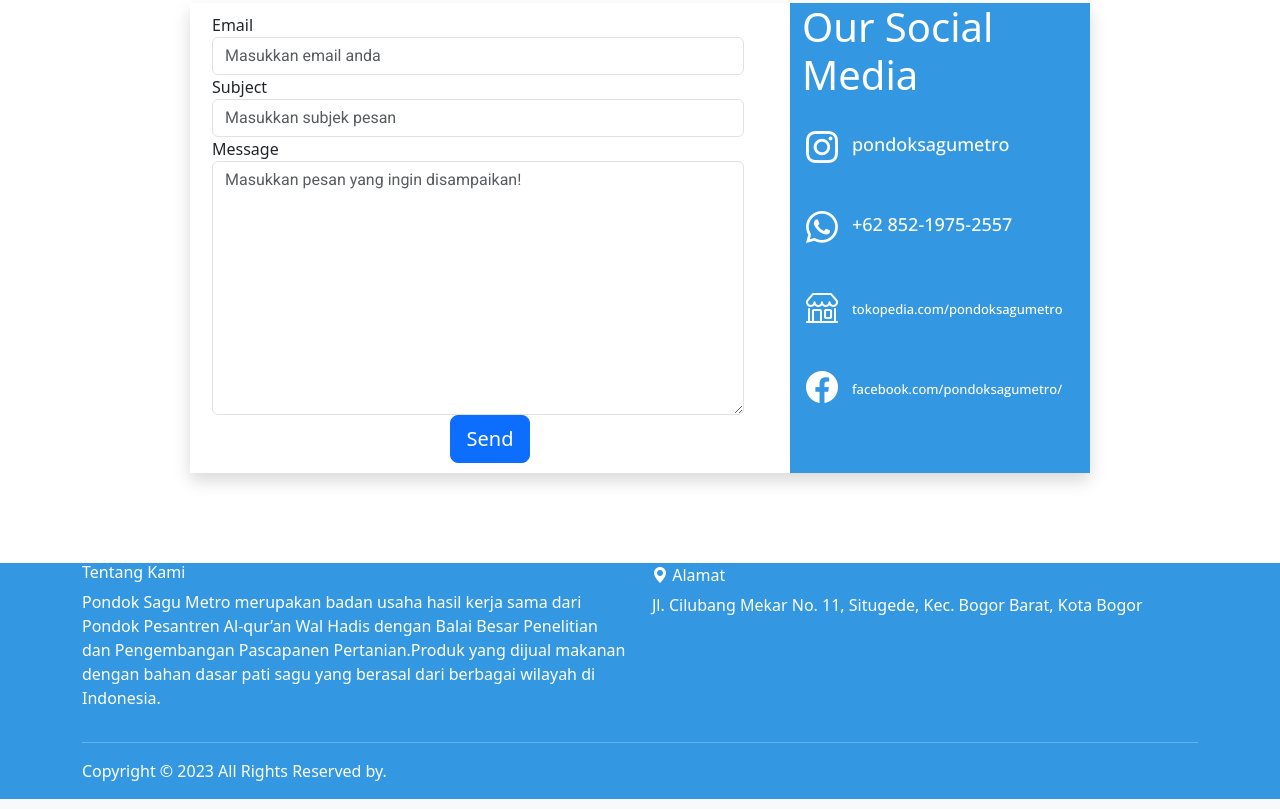
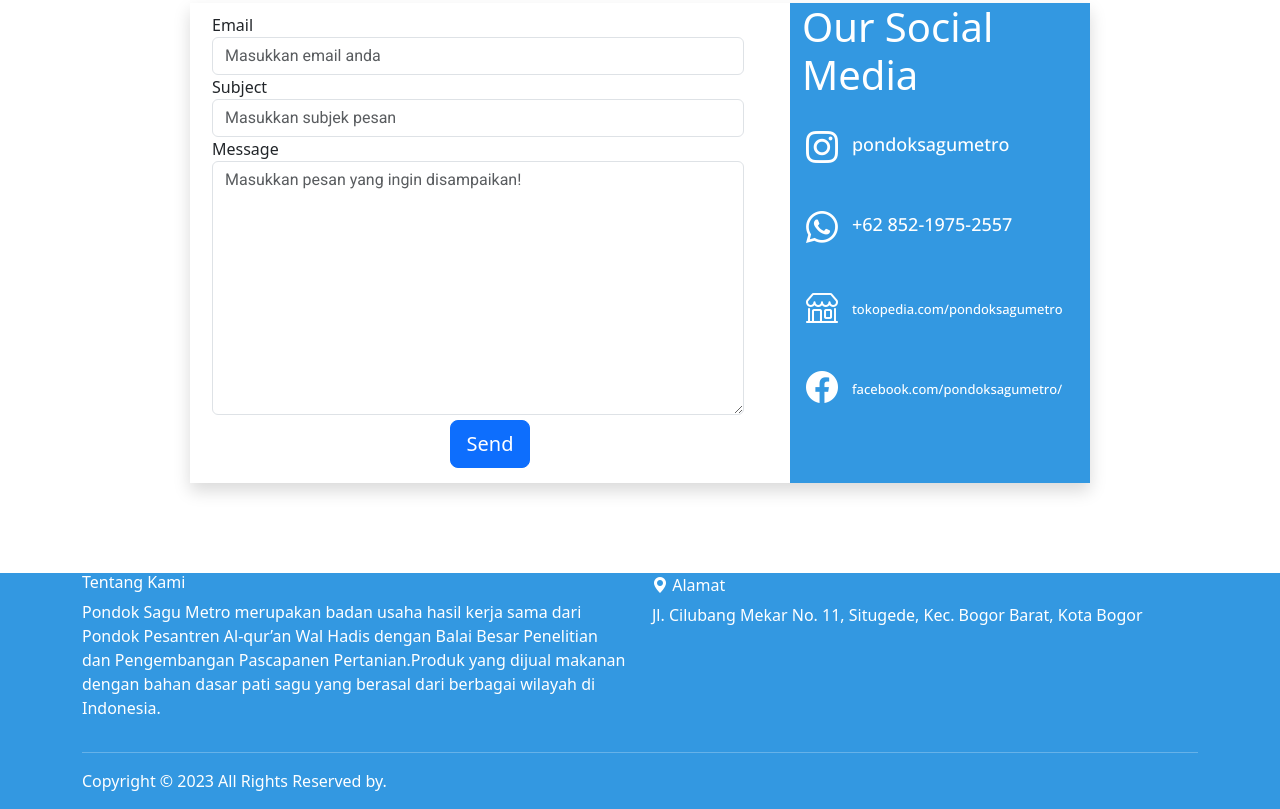
Before and after one commit to Faberroni/produta-psm, a Django app: page /contact/form/ in a window 1280 px wide. Shown: the part 101-910 px from the top of the page. Run offline with Django 4.2, Linux system fonts and the light colour scheme.

Commit message:
UI Changes

```diff
--- a/templates/email.html
+++ b/templates/email.html
@@ -35,7 +35,7 @@
                 </div>
               </div>
             </div>
-            <div class="form-actions" style="text-align: center;">
+            <div class="form-actions" style="text-align: center; padding: 5px;">
               {% csrf_token %}
               <button type="submit" class="btn btn-primary btn-lg ">Send</button>
             </div>
```
